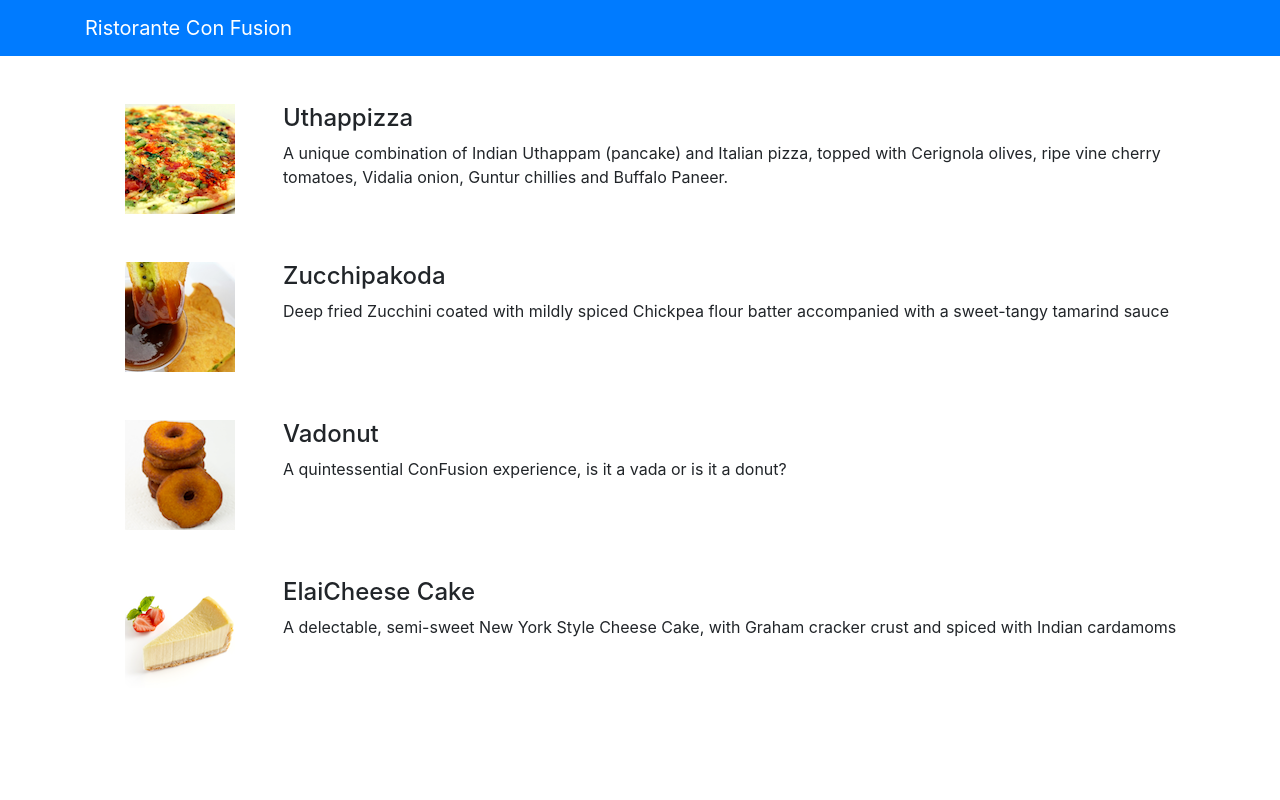
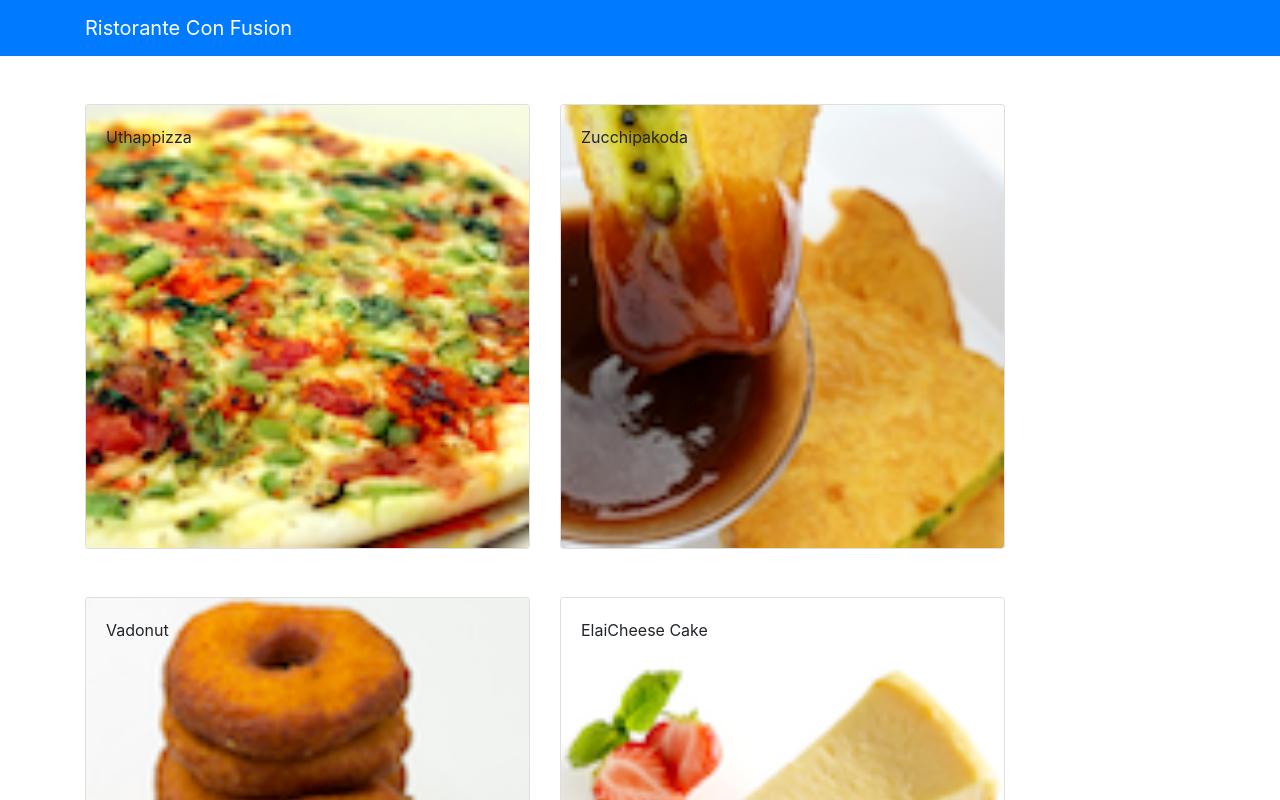
Before and after one commit to vishwasprabhu98/reactjs, a React (Create React App) app in the folder confusion/: page / in a window 1280 px wide. Shown: the top 800 px of the page. Built offline with nearby package versions, Linux system fonts and the light colour scheme.

Commit message:
part 2: using props information

```diff
--- a/confusion/src/App.js
+++ b/confusion/src/App.js
@@ -1,13 +1,22 @@
-
-
-// original App.js
-import React from 'react';
+import React, { Component } from 'react';
 import logo from './logo.svg';
 import Menu from './components/menuComponent';
 import { Navbar, NavbarBrand } from 'reactstrap';
 import './App.css';
+import { DISHES } from './shared/dishes.js'
 
-function App() {
+class App extends Component {
+
+  constructor(props){
+    super(props);
+
+    this.state = {
+      dishes : DISHES
+    };
+
+  }
+
+  render() {
     return (
       <div className="App">
         <Navbar dark color="primary">
@@ -15,9 +24,35 @@
             <NavbarBrand href="#">Ristorante Con Fusion</NavbarBrand>
           </div>
         </Navbar>
-      <Menu />
+        <Menu dishes = {this.state.dishes}/>
       </div>
     );
   }
+}
 
 export default App;
+
+
+
+
+// original App.js
+// import React from 'react';
+// import logo from './logo.svg';
+// import Menu from './components/menuComponent';
+// import { Navbar, NavbarBrand } from 'reactstrap';
+// import './App.css';
+
+// function App() {
+//   return (
+//     <div className="App">
+//       <Navbar dark color="primary">
+//         <div className="container">
+//           <NavbarBrand href="#">Ristorante Con Fusion</NavbarBrand>
+//         </div>
+//       </Navbar>
+//       <Menu />
+//     </div>
+//   );
+// }
+
+// export default App;
--- /dev/null
+++ b/confusion/src/components/dishDetails.js
@@ -0,0 +1 @@
+import React, { Component } from 'react';
--- a/confusion/src/components/menuComponent.js
+++ b/confusion/src/components/menuComponent.js
@@ -1,63 +1,52 @@
 import React, { Component } from 'react';
 import { Media } from 'reactstrap';
+import { Card, CardImg, CardImgOverlay, CardText, CardBody, CardTitle } from 'reactstrap';
+
 
 class Menu extends Component {
 
 	constructor (props) {
 		super(props);
 		this.state = {
-			dishes : [
-				{
-					id: 0,
-					name:'Uthappizza',
-					image: 'assets/images/uthappizza.png',
-					category: 'mains',
-					label:'Hot',
-					price:'4.99',
-					description:'A unique combination of Indian Uthappam (pancake) and Italian pizza, topped with Cerignola olives, ripe vine cherry tomatoes, Vidalia onion, Guntur chillies and Buffalo Paneer.'                        },
-				{
-					id: 1,
-					name:'Zucchipakoda',
-					image: 'assets/images/zucchipakoda.png',
-					category: 'appetizer',
-					label:'',
-					price:'1.99',
-					description:'Deep fried Zucchini coated with mildly spiced Chickpea flour batter accompanied with a sweet-tangy tamarind sauce'                        },
-				{
-					id: 2,
-					name:'Vadonut',
-					image: 'assets/images/vadonut.png',
-					category: 'appetizer',
-					label:'New',
-					price:'1.99',
-					description:'A quintessential ConFusion experience, is it a vada or is it a donut?'                        },
-				{
-					id: 3,
-					name:'ElaiCheese Cake',
-					image: 'assets/images/elaicheesecake.png',
-					category: 'dessert',
-					label:'',
-					price:'2.99',
-					description:'A delectable, semi-sweet New York Style Cheese Cake, with Graham cracker crust and spiced with Indian cardamoms'                        }
-			]
+			selectedDish: null
 		};
 	}
 
+	onDishSelect(dish) {
+		this.setState({ selectedDish : dish })
+	};
+
+	renderDish(dish){
+		if(dish != null){
+			return(
+				<Card>
+					<CardImg top src={dish.image} alt={dish.name} />
+					<CardBody>
+						<CardTitle>{dish.name}</CardTitle>
+						<CardText>{dish.description}</CardText>
+					</CardBody>
+				</Card>
+			);
+		}
+		else{
+			return(
+				<div></div>
+			);
+		}
+	};
 
 	render () {
 
-		const menu = this.state.dishes.map((dish) => {
+		const menu = this.props.dishes.map((dish) => {
 			return (
-			<div key={dish.id} className="col-12 mt-5">
-				<Media tag="li">
-					<Media left middle>
-						<Media object src={dish.image} alt={dish.name} />
-					</Media>
-					<Media body className="ml-5">
-						<Media heading>{dish.name}</Media>
-						<p>{dish.description}</p>
-					</Media>
-				</Media>
+			<div key={dish.id} className="col-12 col-md-5 mt-5">
+				<Card key={dish.id}
+				onClick={() => this.onDishSelect(dish)}>
+				<CardImg width="100%" src={dish.image} alt={dish.name} />
+				<CardImgOverlay>
+					<CardTitle>{dish.name}</CardTitle>
+				</CardImgOverlay>
+				</Card>
 			</div>
 			);
 		});
@@ -66,9 +55,13 @@
 		return (
 			<div className="container">
 				<div className="row">
-					<Media list>
-						{ menu }
-					</Media>
+					{ menu }
+				</div>
+
+				<div className="row">
+					<div className="col-12 col-md-5 mt-4">
+						{this.renderDish(this.state.selectedDish)}
+					</div>
 				</div>
 			</div>
 		);
```
Also changed, not shown: confusion/src/App.css (line endings or trailing spaces). Lines whose indentation alone changed are shown as unchanged.
